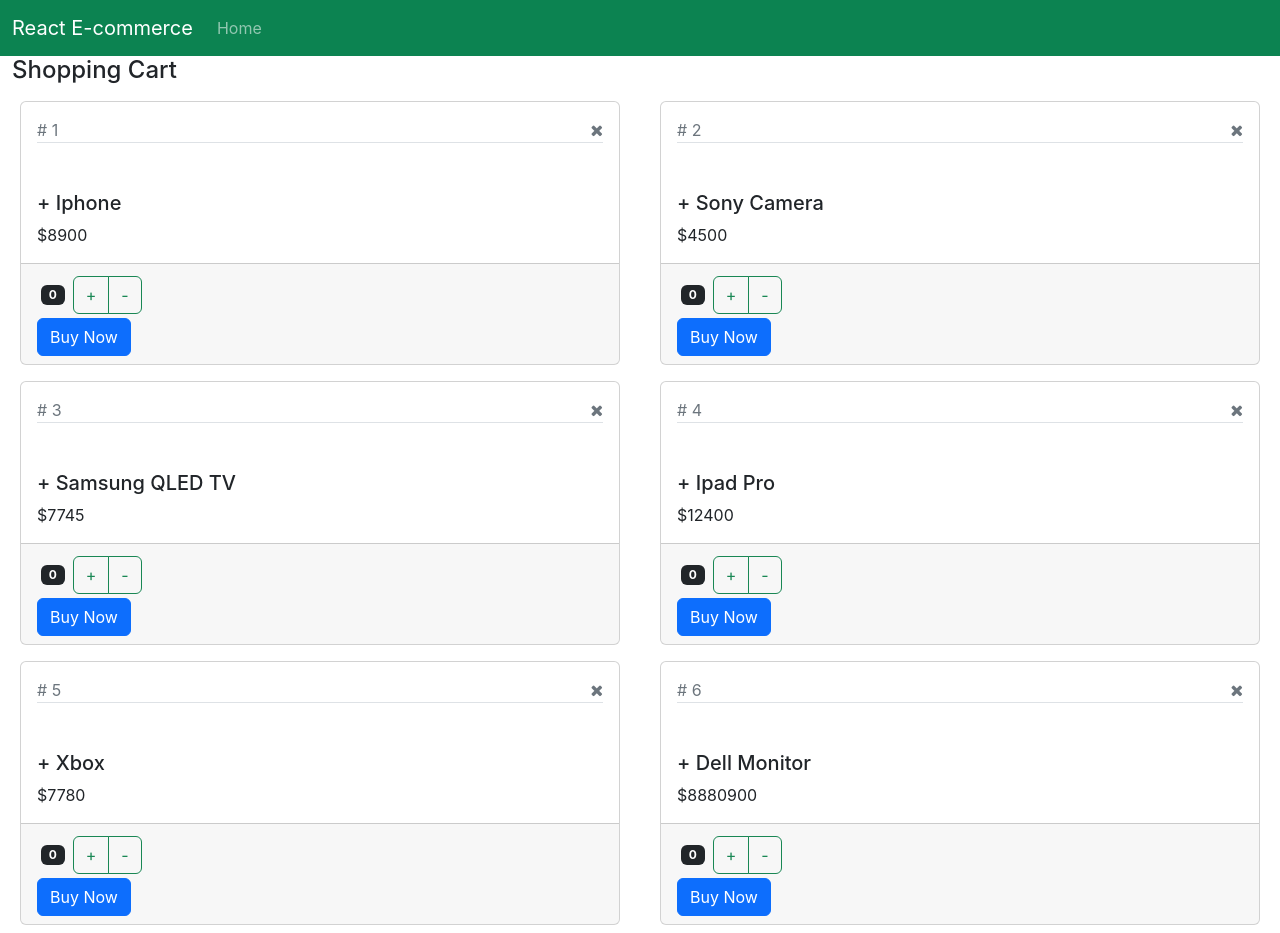
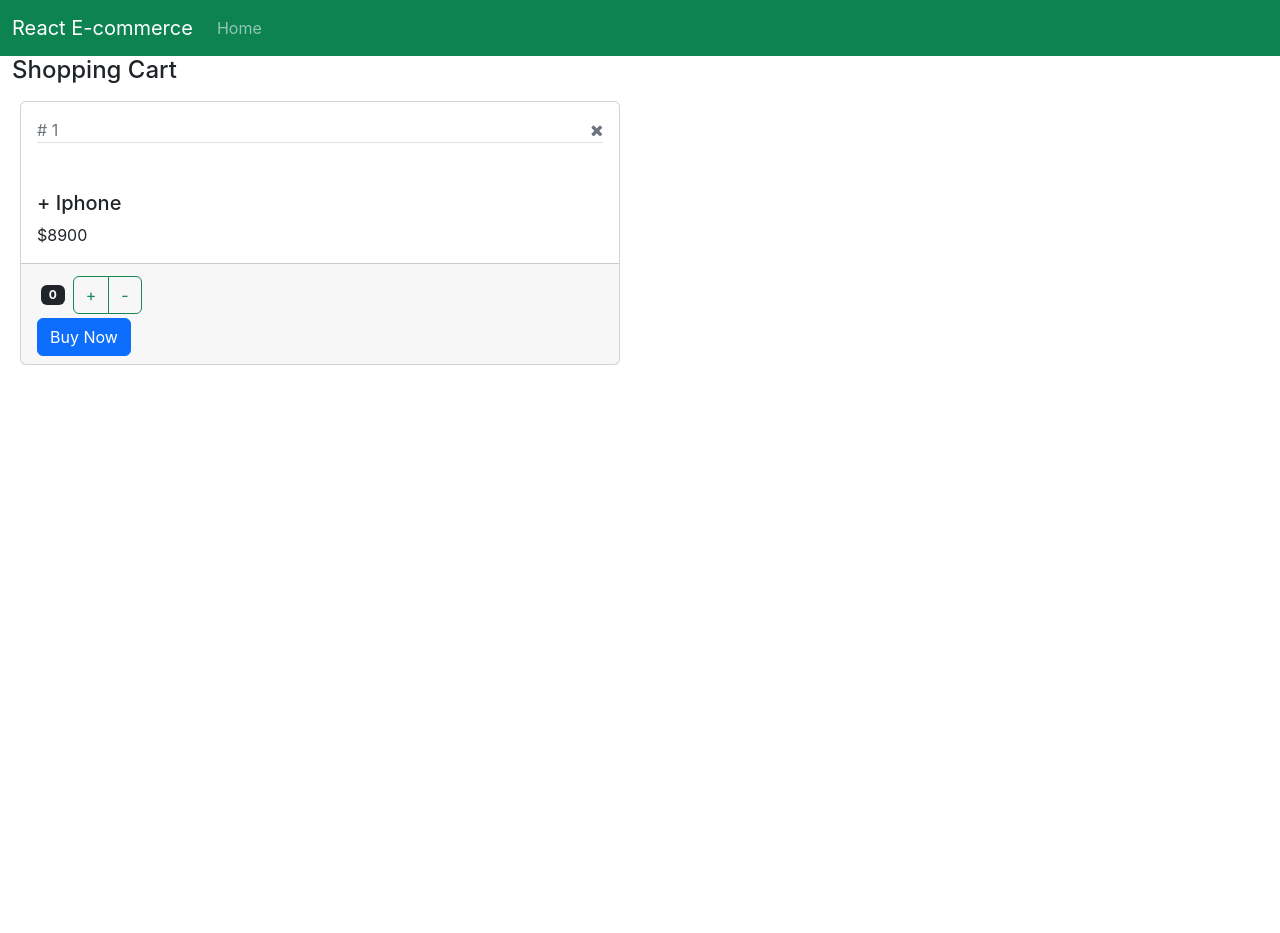
Before and after one commit to Mr-Hera/react-ecommerce, a React (Create React App) app: page / in a window 1280 px wide. After the commit the page ends 800 px from the top, so only its background shows below. Built offline with nearby package versions, Linux system fonts and the light colour scheme.

Commit message:
Feat: exploring componentDidCatch life cycle phase

```diff
--- a/src/components/Product.jsx
+++ b/src/components/Product.jsx
@@ -1,13 +1,18 @@
 import React, { Component } from "react"
 class Product extends Component {
-    state = {
-        // id: this.props.product.id,
-        // productName: this.props.product.productName,
-        // price: this.props.product.price,
-        product: this.props.product
+    constructor(props) {
+        console.log("Constructor - Product");
+        super(props);
+        this.state = {
+            // id: this.props.product.id,
+            // productName: this.props.product.productName,
+            // price: this.props.product.price,
+            product: this.props.product
+        }
     }
     render() {
-        console.log(this.props);
+        console.log("Render - Product");
+        // console.log(this.props);
         return (
             <div className="col-lg-6">
                 <div className="card m-2">
@@ -44,6 +49,14 @@
         );
     }
 
+    componentDidMount() {
+        console.log("componentDidMount - Product");
+    }
+
+    componentDidUpdate() {
+        console.log("componentDidUpdate - Product");
+    }
+
     componentWillUnmount() {
         console.log("componentWillUnmount - Product");
     }
--- a/src/components/ShoppingCart.jsx
+++ b/src/components/ShoppingCart.jsx
@@ -3,20 +3,20 @@
 
 class ShoppingCart extends Component {
     // set up consutructor
-    constructor() {
+    constructor(props) {
         console.log("constructor - ShoppingCart");
         // calling super
-        super();
+        super(props);
 
         // initialize state
         this.state = {
             products: [
                 {id: 1, productName: "Iphone", price: 8900, quantity: 0},
-                {id: 2, productName: "Sony Camera", price: 4500, quantity: 0},
-                {id: 3, productName: "Samsung QLED TV", price: 7745, quantity: 0},
-                {id: 4, productName: "Ipad Pro", price: 12400, quantity: 0},
-                {id: 5, productName: "Xbox", price: 7780, quantity: 0},
-                {id: 6, productName: "Dell Monitor", price: 8880900, quantity: 0},
+                // {id: 2, productName: "Sony Camera", price: 4500, quantity: 0},
+                // {id: 3, productName: "Samsung QLED TV", price: 7745, quantity: 0},
+                // {id: 4, productName: "Ipad Pro", price: 12400, quantity: 0},
+                // {id: 5, productName: "Xbox", price: 7780, quantity: 0},
+                // {id: 6, productName: "Dell Monitor", price: 8880900, quantity: 0},
             ],
         };
     };
@@ -76,6 +76,11 @@
         console.log("componentWillUnmount - ShoppingCart");
     }
 
+    // componentDidCatch(error, info) {
+    //     console.log("componentDidCatch - ShoppingCart", error, info);
+    //     localStorage.lastError = `${error}\n${JSON.stringify(info)}`;
+    // }
+
     // executes when user clicks the + button
     handleIncrement = (product, maxValue) => {
         // clone products state array
```
